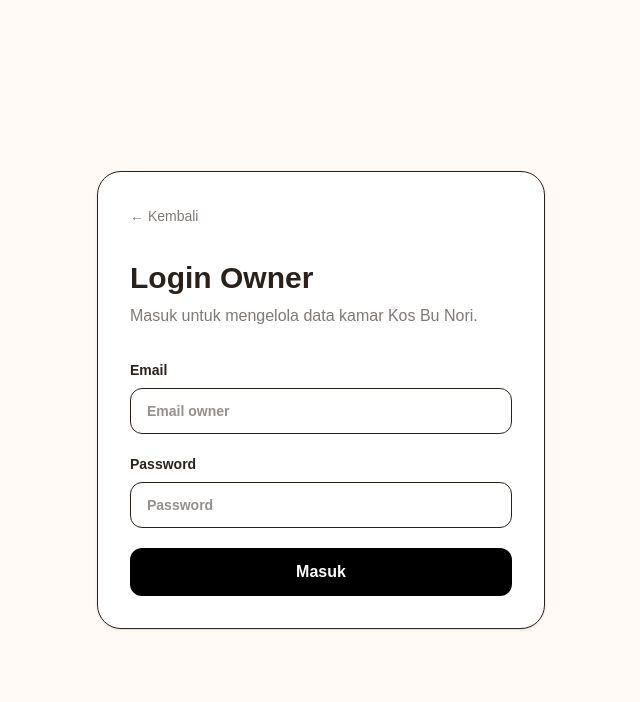
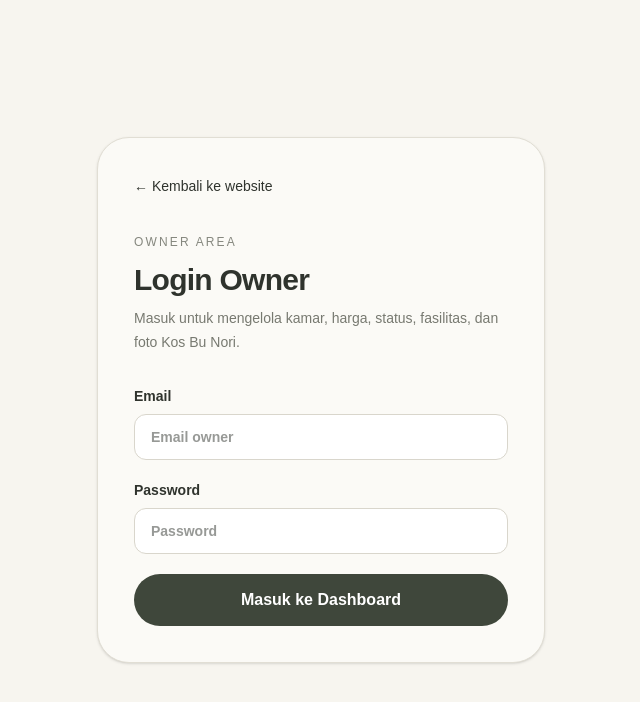
Before and after one commit to ocha-ctrl/Kosan-mamak, a Next.js app: page /login in a window 1280 px wide. Shown: the top 702 px of the page, without its empty margins (319-959 px from the left). Built offline with nearby package versions, Linux system fonts and the light colour scheme; no server answers.

Commit message:
Polish owner login page

```diff
--- a/app/login/page.tsx
+++ b/app/login/page.tsx
@@ -2,10 +2,56 @@
 
 import { FormEvent, useState } from 'react'
 import { useRouter } from 'next/navigation'
+import Link from 'next/link'
 import { createClient } from '@/lib/supabase'
 
 export default function LoginPage() {
-  const router = useRouter(); const supabase = createClient(); const [email,setEmail]=useState(''); const [password,setPassword]=useState(''); const [error,setError]=useState(''); const [loading,setLoading]=useState(false)
-  async function submit(e: FormEvent){e.preventDefault();setLoading(true);setError('');const {error}=await supabase.auth.signInWithPassword({email,password});if(error){setError('Email atau password salah.');setLoading(false);return}router.push('/admin');router.refresh()}
-  return <main className="min-h-screen flex items-center justify-center px-6"><div className="w-full max-w-md rounded-3xl border bg-white p-8 shadow-sm"><a href="/" className="text-sm opacity-60">← Kembali</a><h1 className="mt-8 text-3xl font-bold">Login Owner</h1><p className="mt-2 opacity-60">Masuk untuk mengelola data kamar Kos Bu Nori.</p><form onSubmit={submit} className="mt-8 space-y-5"><label className="block text-sm font-semibold">Email<input type="email" required value={email} onChange={e=>setEmail(e.target.value)} className="mt-2 w-full rounded-xl border px-4 py-3 outline-none focus:ring-2" placeholder="Email owner"/></label><label className="block text-sm font-semibold">Password<input type="password" required value={password} onChange={e=>setPassword(e.target.value)} className="mt-2 w-full rounded-xl border px-4 py-3 outline-none focus:ring-2" placeholder="Password"/></label>{error&&<p className="text-sm text-red-600">{error}</p>}<button disabled={loading} className="w-full rounded-xl bg-black px-5 py-3 font-semibold text-white disabled:opacity-50">{loading?'Memproses...':'Masuk'}</button></form></div></main>
+  const router = useRouter()
+  const supabase = createClient()
+  const [email, setEmail] = useState('')
+  const [password, setPassword] = useState('')
+  const [error, setError] = useState('')
+  const [loading, setLoading] = useState(false)
+
+  async function submit(e: FormEvent) {
+    e.preventDefault()
+    setLoading(true)
+    setError('')
+    const { error } = await supabase.auth.signInWithPassword({ email, password })
+    if (error) {
+      setError('Email atau password salah. Silakan coba lagi.')
+      setLoading(false)
+      return
+    }
+    router.push('/admin')
+    router.refresh()
+  }
+
+  return (
+    <main className="min-h-screen bg-[#f7f5ef] px-6 py-8 text-[#2f332d]">
+      <div className="mx-auto flex min-h-[calc(100vh-4rem)] max-w-md items-center">
+        <div className="w-full rounded-[2rem] border border-[#e1ded4] bg-[#fbfaf6] p-7 shadow-sm md:p-9">
+          <Link href="/" className="text-sm font-medium text-[#777970] transition hover:text-[#3f433b]">← Kembali ke website</Link>
+          <div className="mt-9">
+            <p className="text-xs font-medium uppercase tracking-[0.18em] text-[#85877e]">Owner Area</p>
+            <h1 className="mt-3 text-3xl font-semibold tracking-tight">Login Owner</h1>
+            <p className="mt-2 text-sm leading-6 text-[#777970]">Masuk untuk mengelola kamar, harga, status, fasilitas, dan foto Kos Bu Nori.</p>
+          </div>
+
+          <form onSubmit={submit} className="mt-8 space-y-5">
+            <label className="block text-sm font-semibold">
+              Email
+              <input type="email" required value={email} onChange={e => setEmail(e.target.value)} className="mt-2 w-full rounded-xl border border-[#d9d6cc] bg-white px-4 py-3 outline-none transition focus:border-[#858b78] focus:ring-2 focus:ring-[#dfe3d8]" placeholder="Email owner" autoComplete="email" />
+            </label>
+            <label className="block text-sm font-semibold">
+              Password
+              <input type="password" required value={password} onChange={e => setPassword(e.target.value)} className="mt-2 w-full rounded-xl border border-[#d9d6cc] bg-white px-4 py-3 outline-none transition focus:border-[#858b78] focus:ring-2 focus:ring-[#dfe3d8]" placeholder="Password" autoComplete="current-password" />
+            </label>
+            {error && <p role="alert" className="rounded-xl bg-[#f6e9e6] px-4 py-3 text-sm text-[#9a5146]">{error}</p>}
+            <button type="submit" disabled={loading} className="w-full rounded-full bg-[#3f473b] px-5 py-3.5 font-semibold text-white transition hover:bg-[#30372d] disabled:cursor-not-allowed disabled:opacity-50">{loading ? 'Memproses...' : 'Masuk ke Dashboard'}</button>
+          </form>
+        </div>
+      </div>
+    </main>
+  )
 }
```
